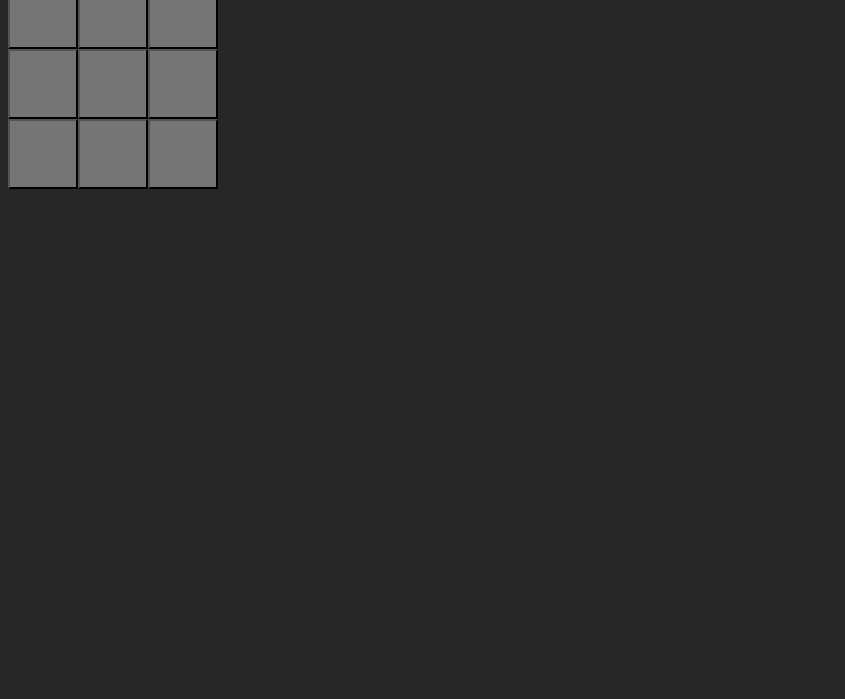
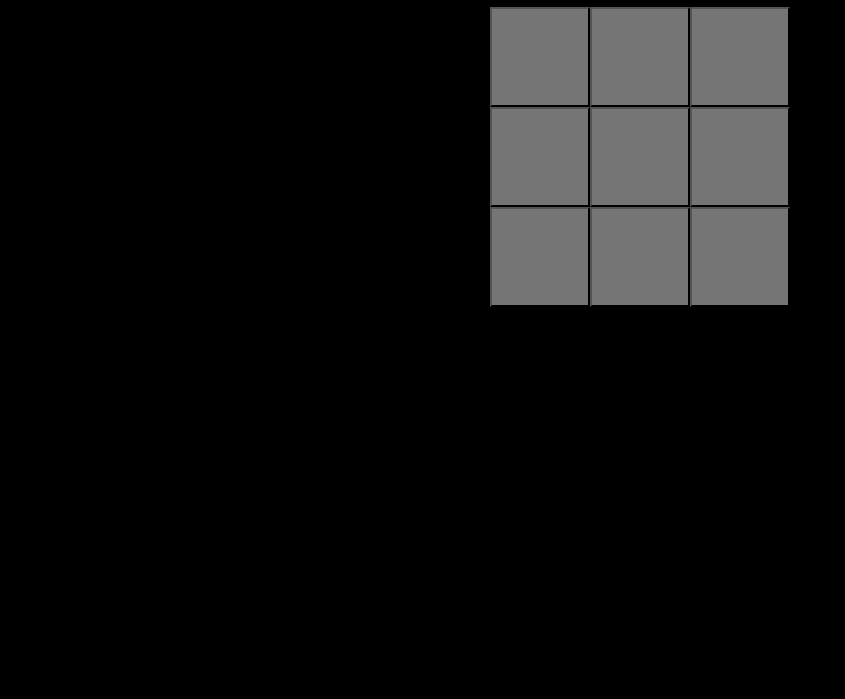
Before and after one commit to lykariii/jogo-PWA, a website: page index.html in a window 1280 px wide. Shown: the part 101-800 px from the top of the page, without its empty margins (0-845 px from the left). Drawn offline with Linux system fonts and the light colour scheme.

Commit message:
pwa pronta

```diff
--- a/js/main.js
+++ b/js/main.js
@@ -19,6 +19,6 @@ function marcar(id){
     else localStorage.setItem("jogador", "X");
     jogo = jogo.substring(0, Number(id) - 1) + jogador + jogo .substring(Number(id));
     localStorage.setItem("jogo", jogo);
-    }
 
 }
+}
--- a/style/style.css
+++ b/style/style.css
@@ -1,17 +1,19 @@
-*{
-    background-color: rgb(39, 39, 39);
+html{
+    color: rgb(117, 117, 117);
+    background-color: black;
+    display: flex;
+    justify-content: center;
+    margin-top: 20px;
 }
 
 div.jogo{
-    display: inline;
-    margin: auto;
-    justify-content: center;
-    align-items: center;
+    text-align: center;
+    display: block;
 }
 
 .click{
-    width: 70px;
-    height: 70px;
+    width: 100px;
+    height: 100px;
     background-color: rgb(117, 117, 117);
 }
 
```
